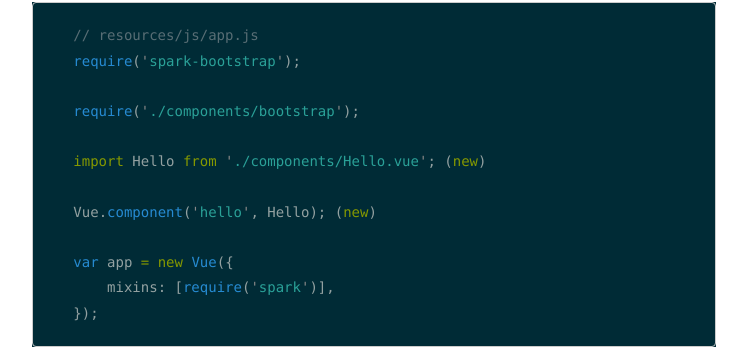
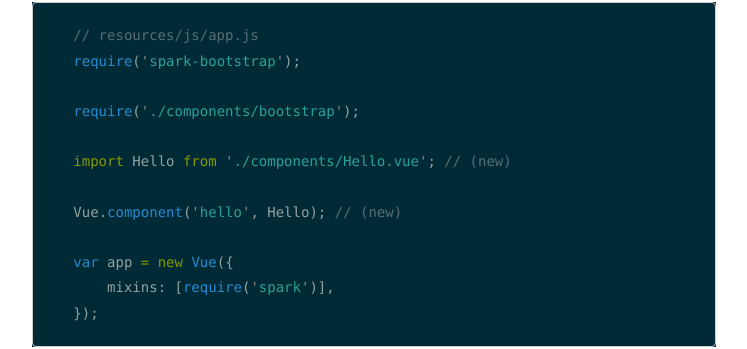
Before and after one commit to christophrumpel/christophrumpel.github.io, a Jekyll site: the page built from _posts/2016-05-22-Larave-Spark-Using-Vue-Component.md, in a window 1280 px wide and 900 px high, scrolled down 4163 px. Shown: the part 107-456 px from the top of the window, without its empty margins (266-1013 px from the left). Built offline with Jekyll 4.4.1, drawn with Linux system fonts in a browser that asks for light colours; some web fonts are replaced; comment, search, counter and statistics services are not loaded.

Commit message:
Update article

```diff
--- a/_posts/2016-05-22-Larave-Spark-Using-Vue-Component.md
+++ b/_posts/2016-05-22-Larave-Spark-Using-Vue-Component.md
@@ -142,9 +142,9 @@
 
 require('./components/bootstrap');
 
-import Hello from './components/Hello.vue'; (new)
+import Hello from './components/Hello.vue'; // (new)
 
-Vue.component('hello', Hello); (new)
+Vue.component('hello', Hello); // (new)
 
 var app = new Vue({
     mixins: [require('spark')],
```
